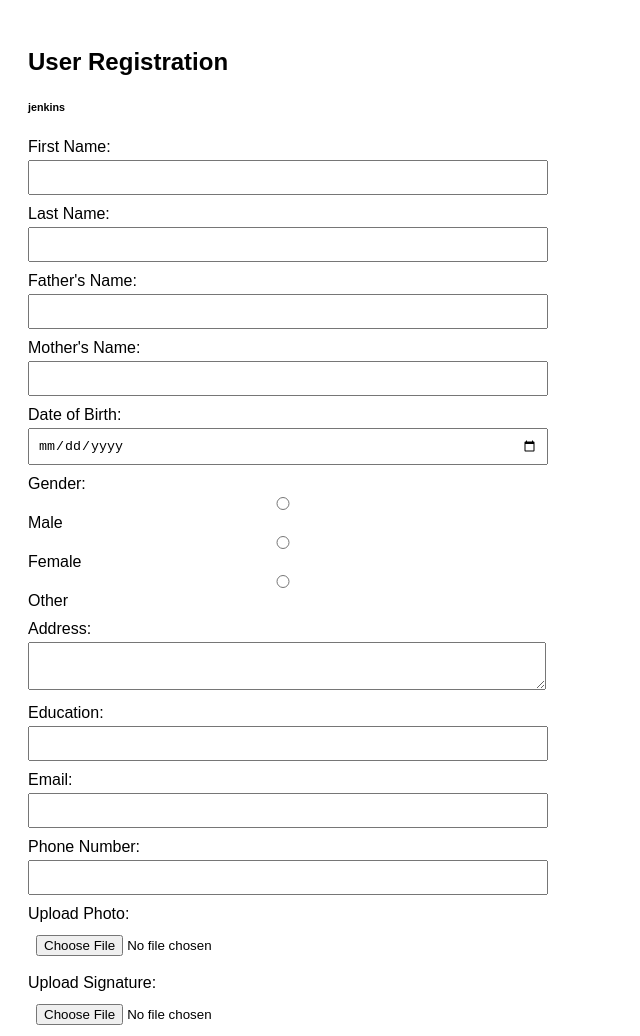
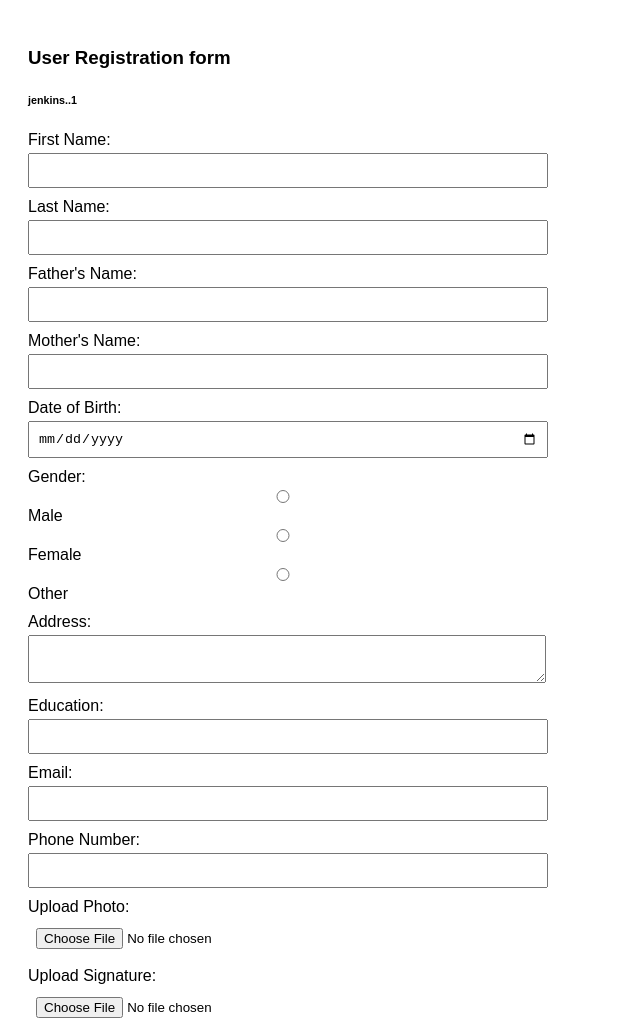
Before and after one commit to bhavani355/PROJECT, a plain HTML site: page index.html in a window 1280 px wide. Shown: the top 1036 px of the page, without its empty margins (0-640 px from the left). Drawn offline with Linux system fonts and the light colour scheme.

Commit message:
Update index.html

```diff
--- a/index.html
+++ b/index.html
@@ -2,13 +2,13 @@
 <html lang="en">
 <head>
   <meta charset="UTF-8">
-  <title>User Registration Form</title>
+  <title>User Registration </title>
   <link rel="stylesheet" href="style.css">
 </head>
 <body>
 
-  <h2>User Registration </h2>
-   <h6>jenkins </h6>
+  <h3>User Registration form</h3>
+   <h6>jenkins..1 </h6>
   <form id="registrationForm" onsubmit="return validateForm()">
     <label>First Name:</label>
     <input type="text" id="firstName">
```
